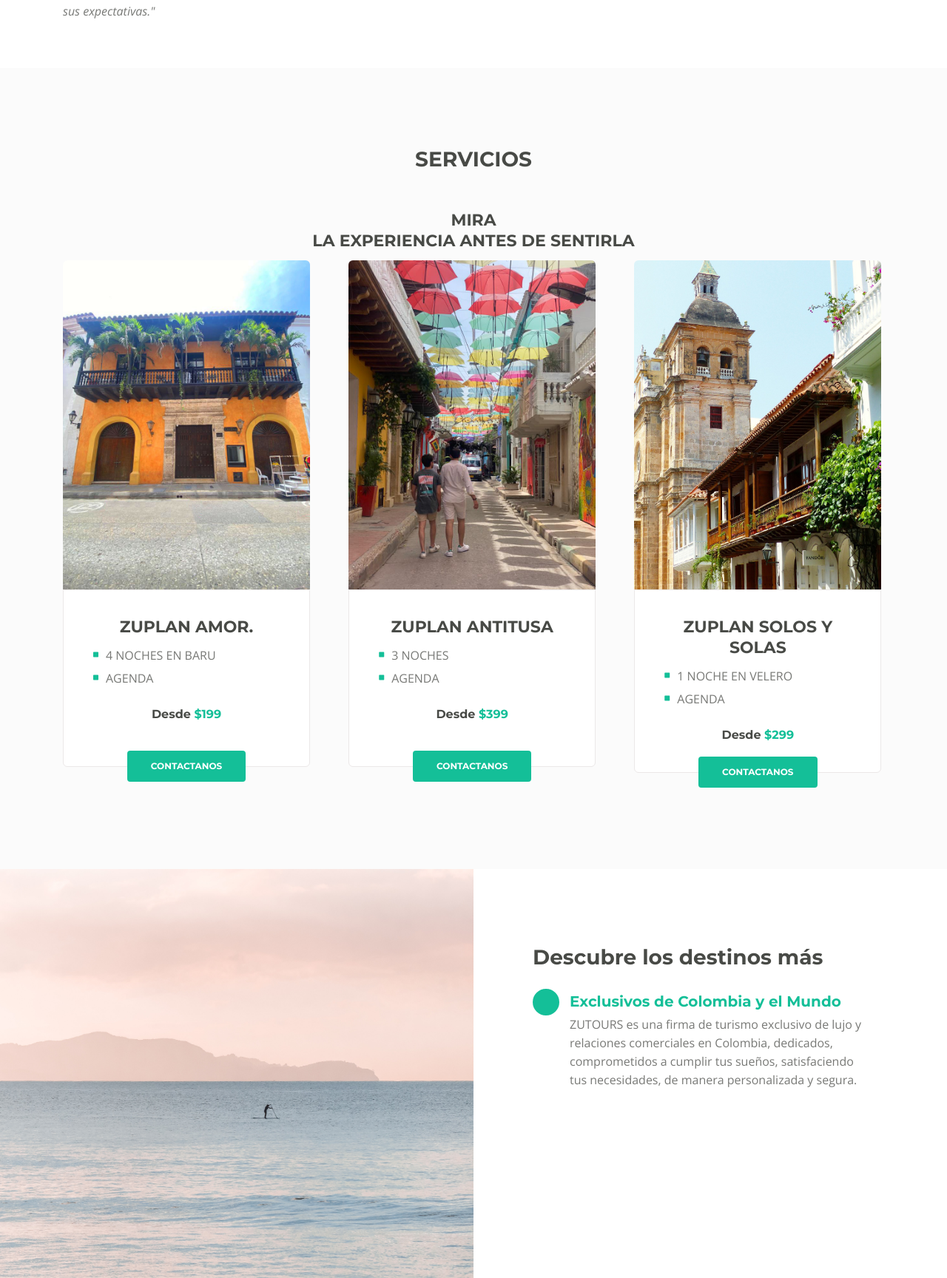
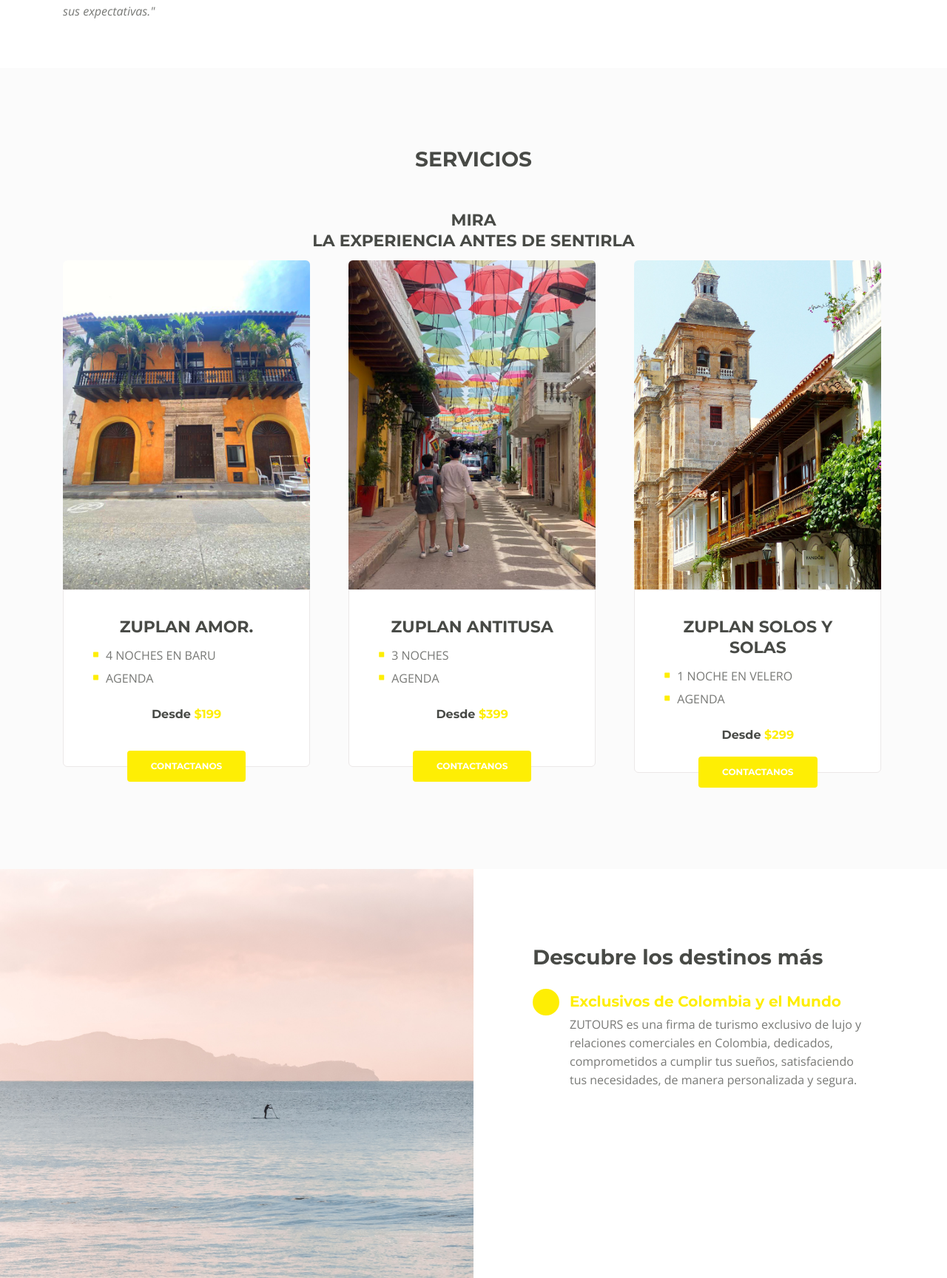
Before and after one commit to karollnt/zu, a PHP site: page /index.html in a window 1280 px wide. Shown: the part 1482-3210 px from the top of the page at 74% size. Run offline with PHP 8.4, Linux system fonts and the light colour scheme.

Commit message:
Update styles.css

```diff
--- a/css/styles.css
+++ b/css/styles.css
@@ -140,16 +140,16 @@
 }
 
 .section-title {
-	color: #14bf98;
+	color: #feee04;
 	font: 500 0.8125rem/1.125rem "Montserrat", sans-serif;
 }
 
 .btn-solid-reg {
 	display: inline-block;
 	padding: 1.1875rem 1.875rem 1.1875rem 1.875rem;
-	border: 0.125rem solid #14bf98;
+	border: 0.125rem solid #feee04;
 	border-radius: 0.25rem;
-	background-color: #14bf98;
+	background-color: #feee04;
 	color: #fff;
 	font: 700 0.75rem/0 "Montserrat", sans-serif;
 	text-decoration: none;
@@ -940,7 +940,7 @@
 }
 
 .cards-2 .list-unstyled .fas {
-	color: #14bf98;
+	color: #feee04;
 	font-size: 0.5rem;
 	line-height: 1.375rem;
 }
@@ -957,7 +957,7 @@
 }
 
 .cards-2 .price span {
-	color: #14bf98;
+	color: #feee04;
 }
 
 .cards-2 .button-container {
@@ -1005,9 +1005,9 @@
 	width: 2.25rem;
 	height: 2.25rem;
 	margin-right: 0.875rem;
-	border: 0.125rem solid #14bf98;
+	border: 0.125rem solid #feee04;
 	border-radius: 50%;
-	background-color: #14bf98;
+	background-color: #feee04;
 	color: #fff;
 	font: 700 1rem/2.125rem "Montserrat", sans-serif;
 	text-align: center;
@@ -1040,11 +1040,11 @@
 }
 
 .accordion .item:hover .accordion-title {
-	color: #14bf98;
+	color: #feee04;
 }
 
 .accordion span[aria-expanded="true"] .accordion-title {
-	color: #14bf98;
+	color: #feee04;
 }
 
 .accordion .accordion-body {
```
Also changed, not shown: other parts of css/styles.css (+27 -27 lines).
